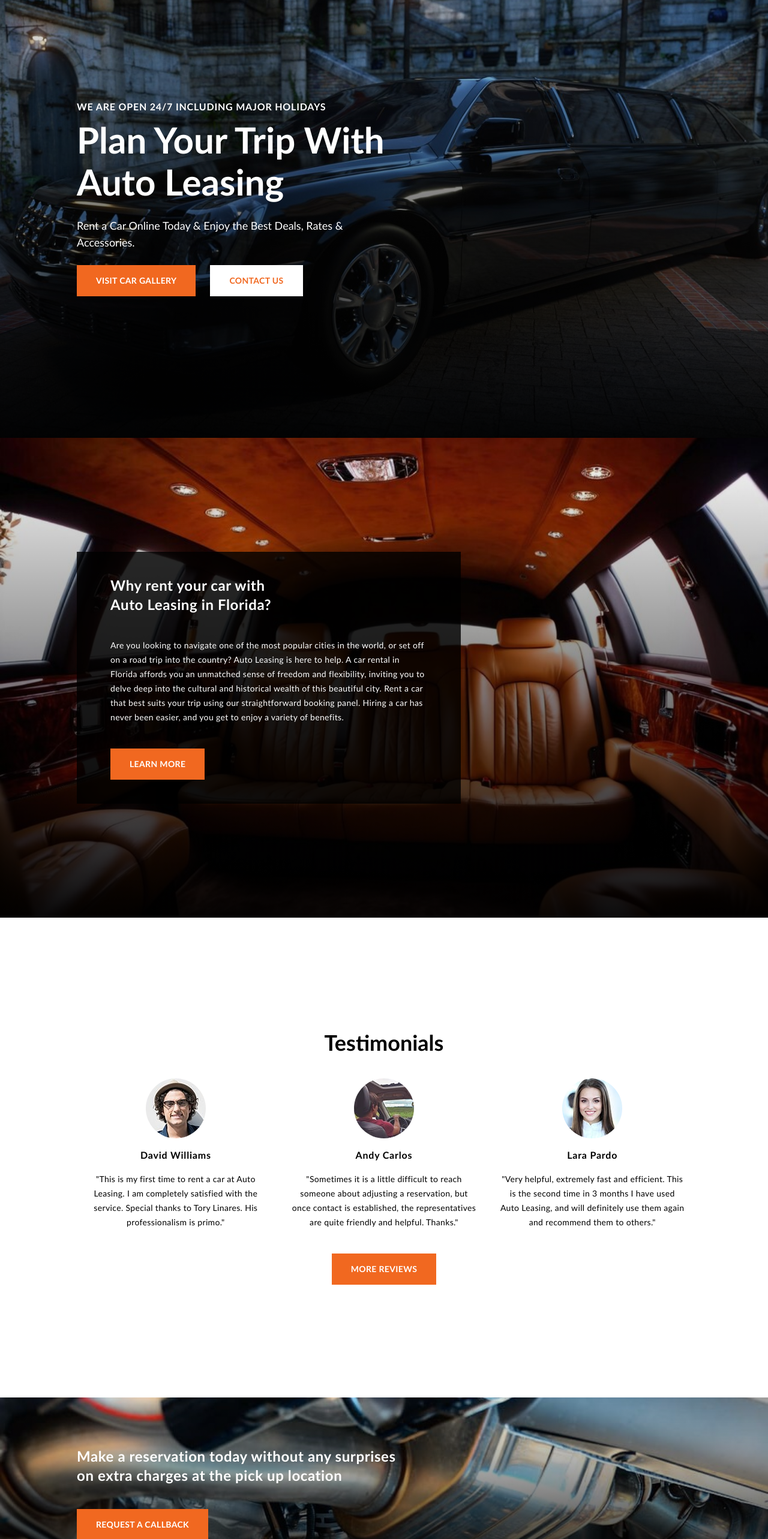
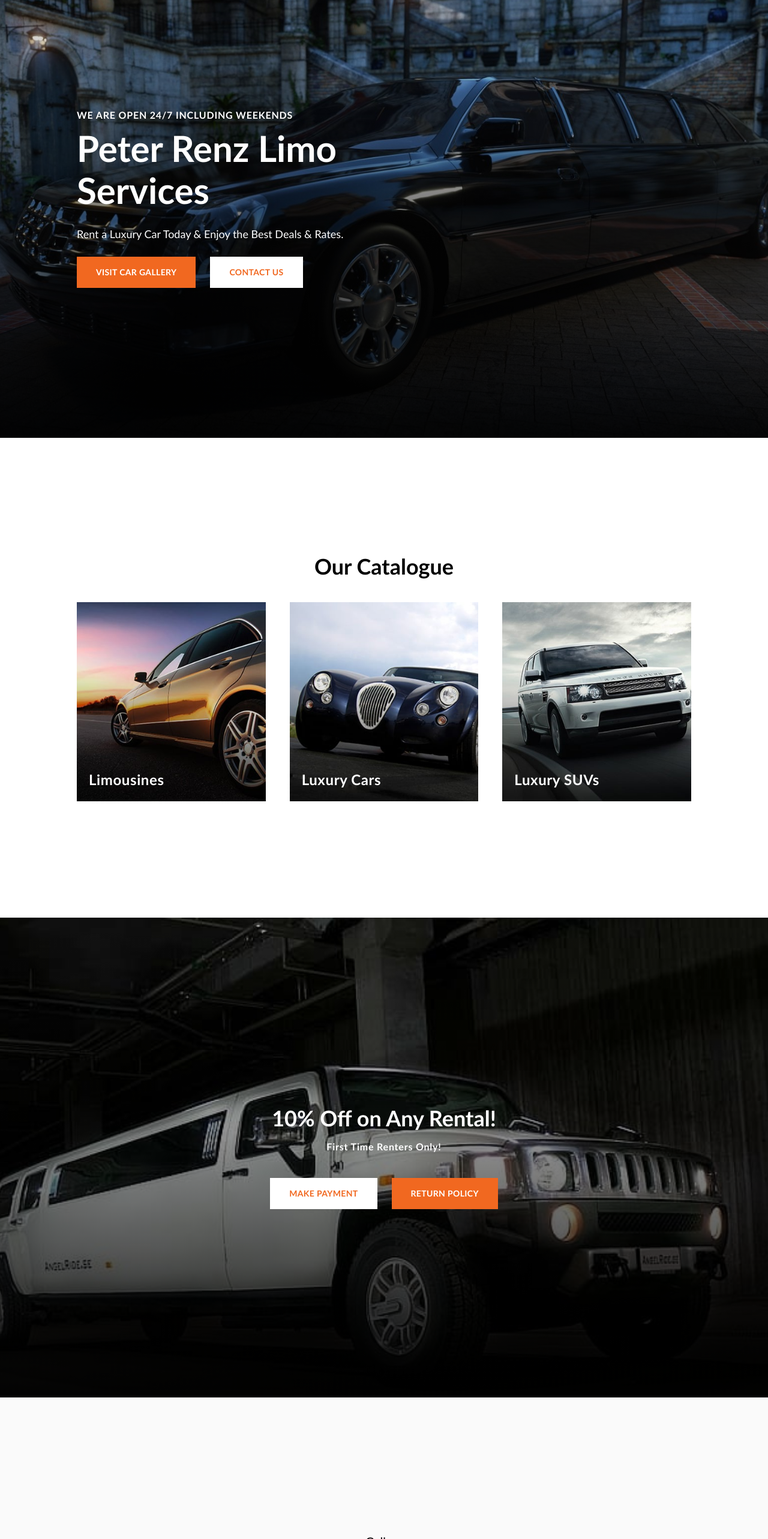
Before and after one commit to 2gbeh/react-playground, a Next.js app: page / in a window 1280 px wide. Shown: the part 234-2800 px from the top of the page at 60% size. Built offline with nearby package versions, Linux system fonts and the light colour scheme.

Commit message:
feat: update content copy

```diff
--- a/components/atoms/banner/index.tsx
+++ b/components/atoms/banner/index.tsx
@@ -9,7 +9,7 @@ const Banner: React.FC<IProps> = ({}) => {
   return (
     <section className="bg-accent py-4">
       <div className="container flex justify-end gap-x-2 font-bold">
-        <p className="text-white">BOOK ONLINE NOW. CALL</p>
+        <p className="text-white">RENT A LIMO TODAY, CALL</p>
         <p className="text-brand">
           <a href={APP.tel} target="_top">
             {APP.phone}
--- a/components/atoms/footer/index.tsx
+++ b/components/atoms/footer/index.tsx
@@ -14,25 +14,22 @@ const Footer: React.FC<IProps> = ({}) => {
         <ul className="flex gap-20 pt-20">
           <li className="flex-1 space-y-2">
             <h1 className="h3 text-brand">{APP.name_short}</h1>
-            <article className="p text-gray-200">
-              Plan Your Trip With Auto Leasing. Rent a Car Online Today & Enjoy
-              the Best Deals, Rates & Accessories.
-            </article>
+            <article className="p text-gray-200">{APP.about}</article>
           </li>
           <li className="flex-1 space-y-4">
-            <h1 className="h4">Rental Vehicles</h1>
+            <h1 className="h4">Our Services</h1>
             <ol className="p space-y-2 text-gray-200">
-              <li>Cars & Crossovers</li>
-              <li>Luxury Cars</li>
-              <li>Vans & SUV</li>
+              <li>Car Rentals</li>
+              <li>Chauffeur</li>
+              <li>Convoy/Escort</li>
             </ol>
           </li>
           <li className="flex-1 space-y-4">
-            <h1 className="h4">About Us</h1>
+            <h1 className="h4">Our Catalogue</h1>
             <ol className="p space-y-2 text-gray-200">
-              <li>Location</li>
-              <li>Deals</li>
-              <li>Reservation</li>
+              <li>Limousines</li>
+              <li>Luxury Cars</li>
+              <li>Luxury SUVs</li>
             </ol>
           </li>
           <li className="flex-1 space-y-4">
@@ -42,19 +39,23 @@ const Footer: React.FC<IProps> = ({}) => {
                 <i className="mt-2">
                   <MapPinIcon {...iconProps} />
                 </i>
-                11559 Ventura Boulevard, Studio City, CA 91604
+                {APP.address}
               </li>
               <li className="flex gap-4">
                 <i className="mt-1">
                   <SmartphoneIcon {...iconProps} />
                 </i>
-                (123) 456-7890
+                <a href={APP.tel} target="_top">
+                  {APP.phone}
+                </a>
               </li>
               <li className="flex gap-4">
                 <i className="mt-1">
                   <MailIcon {...iconProps} />
                 </i>
-                Info@demolink.org
+                <a href={APP.mailto} target="_top">
+                  {APP.email}
+                </a>
               </li>
             </ol>
           </li>
@@ -63,7 +64,8 @@ const Footer: React.FC<IProps> = ({}) => {
           className="border-t border-t-gray-400 p-5 text-center text-sm text-gray-200"
           style={{ fontStyle: "normal" }}
         >
-          &copy; 2020 Auto Leasing, All rights reserved.
+          &copy; {new Date().getFullYear()} <b>{APP.name_short}</b>. All
+          rights reserved.
         </address>
       </div>
     </footer>
--- a/components/molecules/hero/index.tsx
+++ b/components/molecules/hero/index.tsx
@@ -1,5 +1,6 @@
 import React from "react";
 import { backgroundImageStyles } from "@/utils/backgroundImageStyles";
+import { APP } from "@/constants/APP";
 
 interface IProps {}
 
@@ -14,11 +15,11 @@ const Hero: React.FC<IProps> = ({}) => {
       <div className="container">
         <div className="max-w-[520px] space-y-6">
           <hgroup className="space-y-2">
-            <h2 className="h4">WE ARE OPEN 24/7 INCLUDING MAJOR HOLIDAYS</h2>
-            <h1 className="h1">Plan Your Trip With Auto Leasing</h1>
+            <h2 className="h4">WE ARE OPEN 24/7 INCLUDING WEEKENDS</h2>
+            <h1 className="h1">{APP.name_short}</h1>
           </hgroup>
           <p className="text-lg">
-            Rent a Car Online Today & Enjoy the Best Deals, Rates & Accessories.
+            Rent a Luxury Car Today & Enjoy the Best Deals & Rates. <br/>
           </p>
           <div className="space-x-6">
             <button className="button">VISIT CAR GALLERY</button>
--- a/components/molecules/section-a/index.tsx
+++ b/components/molecules/section-a/index.tsx
@@ -9,13 +9,13 @@ const SectionA: React.FC<IProps> = ({}) => {
   return (
     <section className="flex-col-center h-screen bg-white py-4">
       <div className="container space-y-10">
-        <h1 className="h2 text-center">Rental Vehicles</h1>
+        <h1 className="h2 text-center">Our Catalogue</h1>
         <ul className="flex-centered gap-10">
           <li>
             <figure className="relative">
               <Figure src="/uploads/section-a1.png" size={480} />
               <figcaption className="h3 absolute bottom-5 left-5 text-white">
-                Cars & Crossovers
+                Limousines
               </figcaption>
             </figure>
           </li>
@@ -31,7 +31,7 @@ const SectionA: React.FC<IProps> = ({}) => {
             <figure className="relative">
               <Figure src="/uploads/section-a3.png" size={480} />
               <figcaption className="h3 absolute bottom-5 left-5 text-white">
-                Vans & SUV
+                Luxury SUVs
               </figcaption>
             </figure>
           </li>
--- a/components/molecules/section-b/index.tsx
+++ b/components/molecules/section-b/index.tsx
@@ -17,8 +17,8 @@ const SectionB: React.FC<IProps> = ({}) => {
           <p className="h4">First Time Renters Only!</p>
         </hgroup>
         <div className="space-x-6">
-          <button className="button-alt">BOOK ONLINE</button>
-          <button className="button">VIEW ALL DEALS</button>
+          <button className="button-alt">MAKE PAYMENT</button>
+          <button className="button">RETURN POLICY</button>
         </div>
       </div>
     </section>
--- a/components/molecules/section-c/index.tsx
+++ b/components/molecules/section-c/index.tsx
@@ -1,5 +1,6 @@
 import React from "react";
 import { backgroundImageStyles } from "@/utils/backgroundImageStyles";
+import { APP } from "@/constants/APP";
 
 interface IProps {}
 
@@ -15,12 +16,12 @@ const SectionC: React.FC<IProps> = ({}) => {
         <div className="max-w-[640px] space-y-10 bg-[#000000cc] px-14 py-10">
           <hgroup className="">
             <h1 className="h3">Why rent your car with</h1>
-            <h1 className="h3">Auto Leasing in Florida?</h1>
+            <h1 className="h3">{APP.name_short}?</h1>
           </hgroup>
           <article className="p">
             Are you looking to navigate one of the most popular cities in the
-            world, or set off on a road trip into the country? Auto Leasing is
-            here to help. A car rental in Florida affords you an unmatched sense
+            world, or set off on a road trip into the country? We are here to help.
+            A car rental in Florida affords you an unmatched sense
             of freedom and flexibility, inviting you to delve deep into the
             cultural and historical wealth of this beautiful city. Rent a car
             that best suits your trip using our straightforward booking panel.
--- a/components/molecules/section-d/index.tsx
+++ b/components/molecules/section-d/index.tsx
@@ -1,5 +1,6 @@
 import React from "react";
 import { backgroundImageStyles } from "@/utils/backgroundImageStyles";
+import { APP } from "@/constants/APP";
 
 interface IProps {}
 
@@ -12,11 +13,8 @@ const SectionD: React.FC<IProps> = ({}) => {
       style={backgroundImageStyles("/uploads/cover-6.png")}
     >
       <div className="container space-y-10">
-        <hgroup>
-          <h1 className="h3">Make a reservation today without any surprises</h1>
-          <h1 className="h3">on extra charges at the pick up location</h1>
-        </hgroup>
-        <button className="button">REQUEST A CALLBACK</button>
+        <h1 className="h3  max-w-[640px]">{APP.about}</h1>
+        <button className="button">RENT A VEHICLE</button>
       </div>
     </section>
   );
--- a/components/molecules/testimonials/index.tsx
+++ b/components/molecules/testimonials/index.tsx
@@ -10,31 +10,29 @@ const Testimonials: React.FC<IProps> = ({}) => {
     <section className="flex-col-center h-screen bg-white">
       <div className="container space-y-10 text-center">
         <h1 className="h2">Testimonials</h1>
-        <ul className="gap-10 flex justify-center">
+        <ul className="flex justify-center gap-10">
           {[
             {
               avatar: "/uploads/testimonial-1.png",
               name: "David Williams",
-              message: `"This is my first time to rent a car at Auto Leasing. I am
-                completely satisfied with the service. Special thanks to Tory
-                Linares. His professionalism is primo."`,
-            },
-            {
-              avatar: "/uploads/testimonial-2.png",
-              name: "Andy Carlos",
-              message: `"Sometimes it is a little difficult to reach someone about
-              adjusting a reservation, but once contact is established, the
-              representatives are quite friendly and helpful. Thanks."`,
+              message: `"This is my first time renting a luxury car. I am
+              completely satisfied with the service. Special thanks to the Sales Team,
+              their professionalism is primo."`,
             },
             {
               avatar: "/uploads/testimonial-3.png",
               name: "Lara Pardo",
               message: ` "Very helpful, extremely fast and efficient. This is the second
-              time in 3 months I have used Auto Leasing, and will definitely use
-              them again and recommend them to others."`,
+              time in 3 months, and will definitely use them again and recommend them to others."`,
+            },
+            {
+              avatar: "/uploads/testimonial-2.png",
+              name: "Andy Carlos",
+              message: `"Sometimes it is a little magical renting a luxury car, and when
+              contact is established, the representatives are quite friendly and helpful. Thanks."`,
             },
           ].map((item, i) => (
-            <li className="space-y-4 w-[30%]" key={i}>
+            <li className="w-[30%] space-y-4" key={i}>
               <figure className="flex-centered">
                 <Figure src={item.avatar} size={100} rounded />
               </figure>
--- a/constants/APP.ts
+++ b/constants/APP.ts
@@ -5,6 +5,8 @@ export const APP = {
   domain: "peterrenzlimoservices.com",
   name: "Peter Renz Limo Services Corp",
   name_short: "Peter Renz Limo Services",
+  about:
+    "We provide limousine and SUV transportation in Lauderhill, Florida and the greater Bay area.",
   description:
     "Peter Renz Limo Services provides limousine and SUV chauffeured transportation in Lauderhill, Florida and the greater Bay area. Book online or call our dedicated customer service agents 24 hours a day at (786) 624-0376.",
   keywords:
--- a/pages/api/v1.ts
+++ b/pages/api/v1.ts
@@ -1,13 +1,14 @@
-// Next.js API route support: https://nextjs.org/docs/api-routes/introduction
 import type { NextApiRequest, NextApiResponse } from "next";
 
 type Data = {
-  name: string;
+  docs: string;
 };
 
 export default function helloHandler(
   req: NextApiRequest,
   res: NextApiResponse<Data>,
 ) {
-  res.status(200).json({ name: "John Doe" });
+  res
+    .status(200)
+    .json({ docs: "https://nextjs.org/docs/api-routes/introduction" });
 }
--- a/pages/index.tsx
+++ b/pages/index.tsx
@@ -12,16 +12,12 @@ import Footer from "@/components/atoms/footer";
 export default function Home() {
   console.log("🚀 ~ Home");
   // renders
-  // <div className="flex items-center justify-center h-screen text-slate-800 flex-col">
-  //   <a href={APP.mailto} target="_top">Contact Us</a>
-  //
-  // </div>
   return (
     <main>
-       <Hero />
-      {/*<SectionA />
+      <Hero />
+      <SectionA />
       <SectionB />
-      <Tent as="partial">Gallery</Tent>*/}
+      <Tent as="partial">Gallery</Tent>
       <SectionC />
       <Testimonials />
       <SectionD />
```
